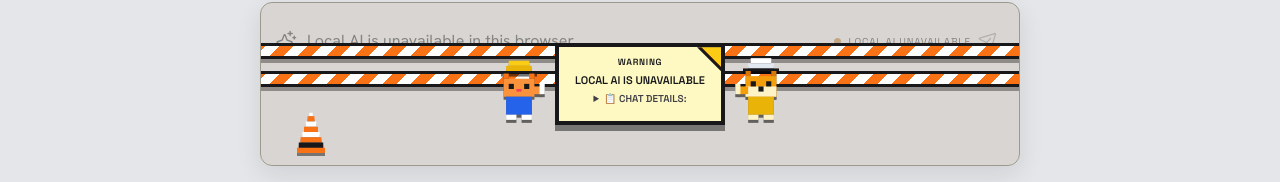
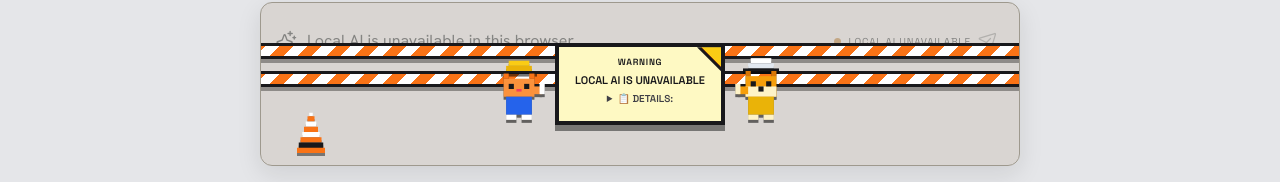
Before and after one commit to luke-cheng/luke-cheng.github.io, a Next.js app: page / in a window 1280 px wide. Shown: the part 558-740 px from the top of the page. Built offline with nearby package versions, Linux system fonts and the light colour scheme; a web font is replaced by a local one.

Commit message:
Update chat details heading in PixelBarricadeOverlay component

```diff
--- a/app/_components/PixelBarricadeOverlay.tsx
+++ b/app/_components/PixelBarricadeOverlay.tsx
@@ -73,7 +73,7 @@ export function PixelBarricadeOverlay({
           <div className="pixel-barricade-overlay__message">{message}</div>
           <details className="pixel-barricade-overlay__details">
             <summary>
-              <strong>📋 CHAT DETAILS:</strong>
+              <strong>📋 DETAILS:</strong>
             </summary>
             <span>{details}</span>
           </details>
```
